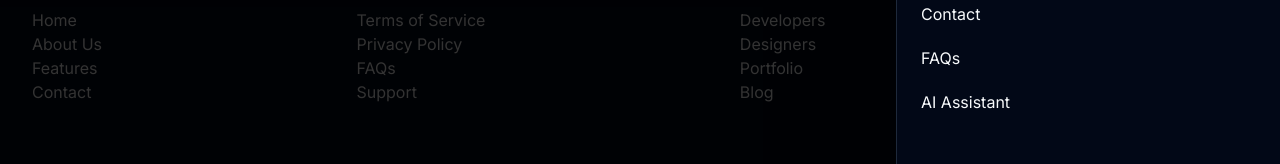
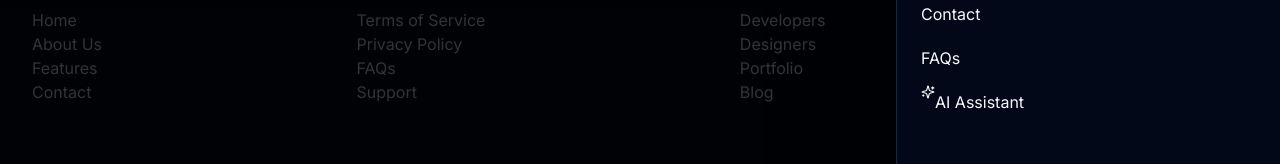
Before and after one commit to taystein435/Developers-and-Designers-Marketplace, a Next.js app in the folder frontend/: page /details in a window 1280 px wide. Both pictures are taken after a click on the icon 1228 px from the left and 51 px from the top of the page. Shown: the part 238-402 px from the top of the page. Built offline with nearby package versions, Linux system fonts and the light colour scheme; no server answers.

Commit message:
Ai icon Added

```diff
--- a/frontend/src/components/shared/Navbar.tsx
+++ b/frontend/src/components/shared/Navbar.tsx
@@ -1,6 +1,7 @@
 import { Menu, UserRound } from "lucide-react";
 import Image from "next/image";
 import Link from "next/link";
+import { Sparkles } from 'lucide-react';
 import {
   SignInButton,
   SignedIn,
@@ -77,7 +78,12 @@ export const Navbar = () => {
               <p className="pt-5">FAQs</p>
             </Link>
             <Link href="/chatbot">
-              <p className="pt-5">AI Assistant</p>
+
+            <div className="flex items-center">
+            <Sparkles size={14} />
+            <p className="pt-5">AI Assistant</p>
+            </div>
+
             </Link>
           </SheetContent>
         </Sheet>
--- a/frontend/src/components/shared/Search.tsx
+++ b/frontend/src/components/shared/Search.tsx
@@ -7,15 +7,16 @@ export const Search = () => {
     <div className="w-screen h-28 bg-[#f5f5f6] flex justify-center ">
       <div className="flex items-center justify-between rounded-full h-16 px-5 w-[96vw] bg-white mt-8">
         <div>
-          <p className="font-semibold text-black">
-            <Typewriter
+          <h1 className="font-semibold text-black">
+                <Typewriter
               options={{
                 strings: ["Looking for talent?","Search for developers or designers"],
                 autoStart: true,
                 loop: true,
               }}
             />
-          </p>
+          </h1>
+
         </div>
         <SearchIcon className="bg-black rounded-3xl p-2" color="#fff" width={40} height={40} />
       </div>
```
